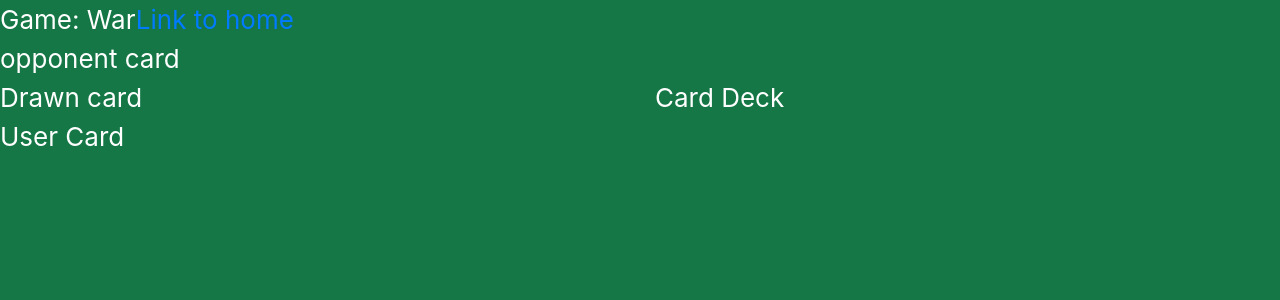
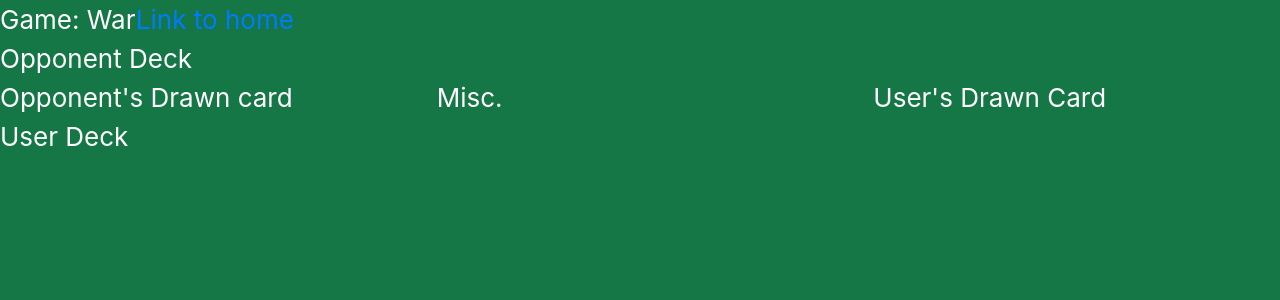
Before and after one commit to LaurenNoeltner/playing_cards, a React (Create React App) app in the folder client/: page /CardTable in a window 1280 px wide. Shown: the top 300 px of the page. Built offline with nearby package versions, Linux system fonts and the light colour scheme.

Commit message:
added API file/folder and updated CardTable Page structure

```diff
--- a/client/src/App.css
+++ b/client/src/App.css
@@ -1,3 +1,6 @@
+.opponentCard {
+text-align: center;
+}
 
 
 .App-header {
--- a/client/src/components/CardTable.jsx
+++ b/client/src/components/CardTable.jsx
@@ -1,5 +1,7 @@
 import React from 'react';
 import Header from "./Header";
+import API from "./utils/API";
+import "../App.css";
 
 const CardTable = () => {
     return (
@@ -7,23 +9,26 @@ const CardTable = () => {
             <Header />
             <div className="row opponentRow">
                 <div className="col-12">
-                    <div className="opponentCard">
-                        opponent card
-                    </div>
+                    Opponent Deck
                 </div>
             </div>
             <div className="row middleRow">
-                <div className="col-6 drawnCard">
-                    Drawn card
+                <div className="col-4 opponentDrawnCard">
+                    Opponent's Drawn card
                 </div>
-                <div className="col-6 cardDeck">
-                    Card Deck
+                <div className="col-4 somethingBlock">
+                    Misc.
+                </div>
+                <div className="col-4 userDrawnCard">
+                    User's Drawn Card
                 </div>
             </div>
             <div className="row userRow">
-                <div className="col-12">
-                    User Card
+
+                <div className="col-6 userDeck">
+                    User Deck
                 </div>
+
             </div>
         </div>
     );
--- /dev/null
+++ b/client/src/components/utils/API.js
@@ -0,0 +1,32 @@
+// import axios from "axios";
+
+// export default {
+//   // Gets all tasks
+//   getTasks: function () {
+//     return axios.get("/api/tasks");
+//   },
+//   // Gets the tasks with the given id
+//   getTaskById: function (id) {
+//     return axios.get("/api/tasks/" + id);
+//   },
+//   // Deletes the task with the given id
+//   deleteTask: function (id) {
+//     return axios.delete("/api/tasks/" + id);
+//   },
+//   // Saves a task to the database
+//   saveTask: function (taskData) {
+//     return axios.post("/api/tasks", taskData);
+//   },
+
+//   // points API calls
+//   getPoints: function () {
+//     return axios.get("/api/points/5faf3d071e12384bf094c8ce");
+//   },
+//   // Saves to the database
+//   savePoints: function (pointData) {
+//     return axios.post("/api/points/", pointData);
+//   },
+//   putPoints: function (id, pointData) {
+//     return axios.put("/api/points/:id", pointData);
+//   },
+// };
```
